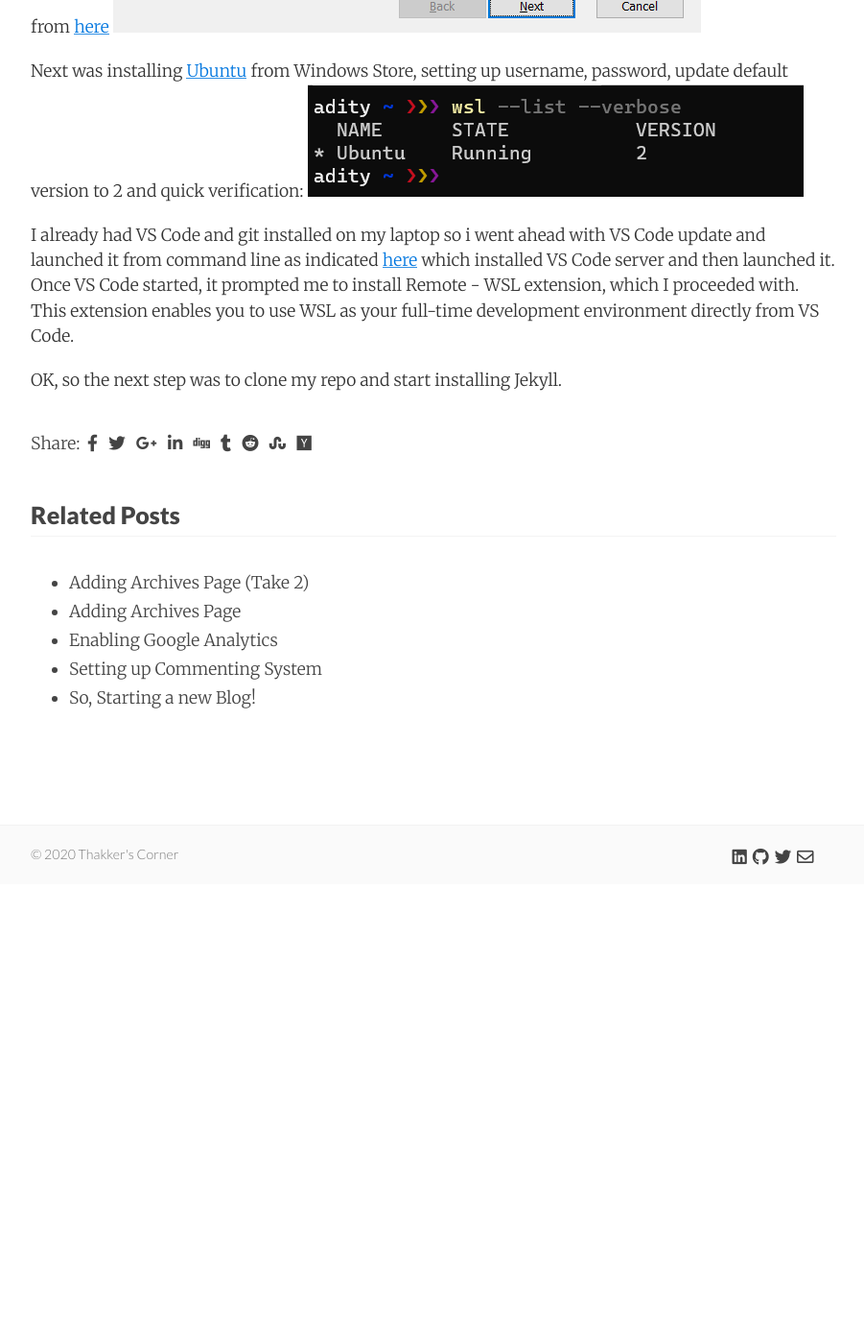
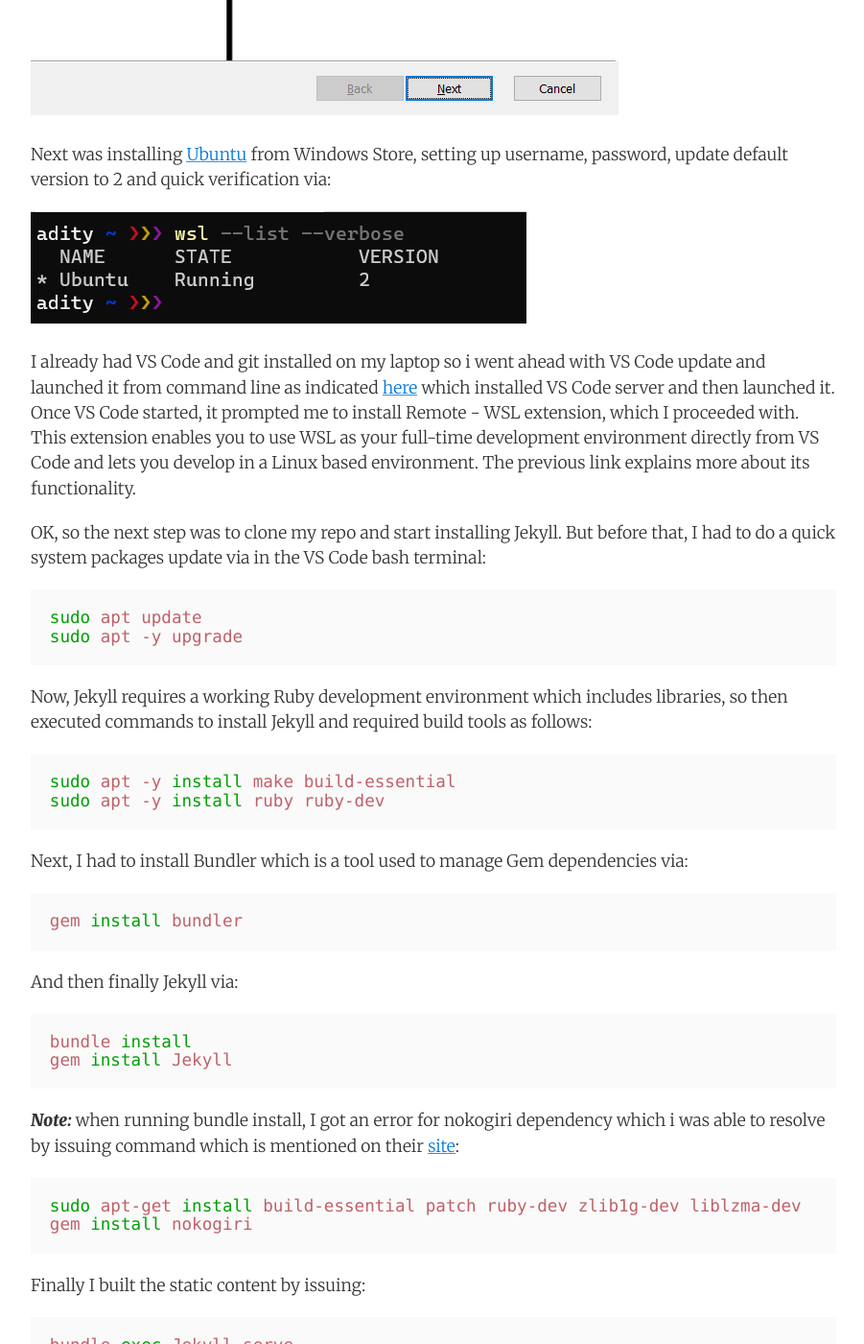
Before and after one commit to AdiThakker/AdiThakker.github.io, a Jekyll site: the page built from _posts/2020-06-10-Setting-up-WSL2.md, in a window 1280 px wide and 1400 px high, scrolled down 1470 px. Shown: the whole window at 96% size, without its empty margins (188-1089 px from the left). Built offline with Jekyll 4.4.1, drawn with Linux system fonts in a browser that asks for light colours; nearby versions of some CDN libraries; comment, search, counter and statistics services are not loaded; before the commit the page ends 2391 px from its top, so only the background shows below that; some of the changed text lies outside the part shown.

Commit message:
updates to wsl2 post

````diff
--- a/_posts/2020-06-10-Setting-up-WSL2.md
+++ b/_posts/2020-06-10-Setting-up-WSL2.md
@@ -1,21 +1,23 @@
 ---
 layout:     post
 title:      Jekyll on Windows 10 with WSL 2
-date:       2020-06-07
+date:       2020-06-10
 summary:    I wanted to install Jekyll on my personal laptop running Windows 10 for blogging and this post explores how I enabled that via WSL 2 setup.
 categories: Blogging, Ubuntu, WSL 2, Jekyll, Windows 10
 ---
 
-So far I have used my office laptop for blogging and that has WSL installed (as the Windows version is controlled by corporate IT). I had a personal laptop sitting around, so I decided to use that for my blog using WSL 2.
+So far, I have used my office laptop for blogging and that has WSL installed. I wanted to download WSL 2 on it but couldn't as the Windows version is controlled by corporate IT. I had a personal laptop sitting around, so I decided to use that for my blog using WSL 2.
 
 The first thing I wanted to download was the new [Windows Terminal](https://www.microsoft.com/en-us/p/windows-terminal/9n0dx20hk701), so I headed to the Windows Store and got it. ***Note:*** If you would like to customize the terminal, there are some nice instructions on how to do it by Scott Hanselman [here](https://www.hanselman.com/blog/HowToMakeAPrettyPromptInWindowsTerminalWithPowerlineNerdFontsCascadiaCodeWSLAndOhmyposh.aspx).
 
 Following is my Sorin theme:
+
 ![Setup]({{site.url}}/images/Terminal-Theme.png)
 
 The instructions on getting [started](https://docs.microsoft.com/en-us/windows/wsl/install-win10) with WSL 2 are very well documented and so I started there.
 
 Firstly, I updated my Windows version to the one that supports WSL 2, shown below:
+
 ![Setup]({{site.url}}/images/Win-ver.png)
 
 As instructed, then I enabled Windows Subsystem for Linux as shown below:
@@ -27,11 +29,50 @@
 dism.exe /online /enable-feature /featurename:VirtualMachinePlatform /all /norestart
 ```
 After the restart, when I tried to set WSL default version to 2, I got a message stating ***WSL 2 requires an update to its kernel component***, so I proceeded with the update as shown below by downloading it from [here](https://docs.microsoft.com/en-us/windows/wsl/wsl2-kernel)
+
 ![Setup]({{site.url}}/images/WSL-kernel.png)
 
-Next was installing [Ubuntu](https://www.microsoft.com/en-us/p/ubuntu/9nblggh4msv6?activetab=pivot:overviewtab) from Windows Store, setting up username, password, update default version to 2 and quick verification:
+Next was installing [Ubuntu](https://www.microsoft.com/en-us/p/ubuntu/9nblggh4msv6?activetab=pivot:overviewtab) from Windows Store, setting up username, password, update default version to 2 and quick verification via:
+
 ![Setup]({{site.url}}/images/WSL-verify.png)
 
-I already had VS Code and git installed on my laptop so i went ahead with VS Code update and launched it from command line as indicated [here](https://docs.microsoft.com/en-us/windows/wsl/tutorials/wsl-vscode) which installed VS Code server and then launched it. Once VS Code started, it prompted me to install Remote - WSL extension, which I proceeded with. This extension enables you to use WSL as your full-time development environment directly from VS Code.
+I already had VS Code and git installed on my laptop so i went ahead with VS Code update and launched it from command line as indicated [here](https://docs.microsoft.com/en-us/windows/wsl/tutorials/wsl-vscode) which installed VS Code server and then launched it. Once VS Code started, it prompted me to install Remote - WSL extension, which I proceeded with. This extension enables you to use WSL as your full-time development environment directly from VS Code and lets you develop in a Linux based environment. The previous link explains more about its functionality.
 
-OK, so the next step was to clone my repo and start installing Jekyll.
+OK, so the next step was to clone my repo and start installing Jekyll. But before that, I had to do a quick system packages update via in the VS Code bash terminal:
+
+```bash
+sudo apt update
+sudo apt -y upgrade
+```
+
+Now, Jekyll requires a working Ruby development environment which includes libraries, so then executed commands to install Jekyll and required build tools as follows:
+
+```bash
+sudo apt -y install make build-essential
+sudo apt -y install ruby ruby-dev
+```
+
+Next, I had to install Bundler which is a tool used to manage Gem dependencies via:
+
+```bash
+gem install bundler
+```
+
+And then finally Jekyll via:
+
+```bash
+bundle install
+gem install Jekyll
+```
+
+***Note:*** when running bundle install, I got an error for nokogiri dependency which i was able to resolve by issuing command which is mentioned on their [site](https://nokogiri.org/tutorials/installing_nokogiri.html):
+
+```bash
+sudo apt-get install build-essential patch ruby-dev zlib1g-dev liblzma-dev
+gem install nokogiri
+```
+Finally I built the static content by issuing:
+
+```bash
+bundle exec Jekyll serve
+```
````
